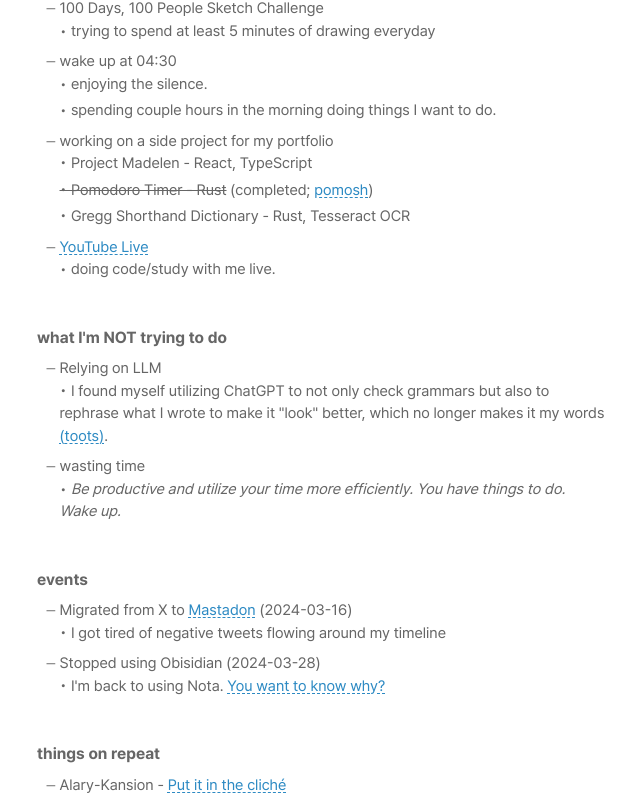
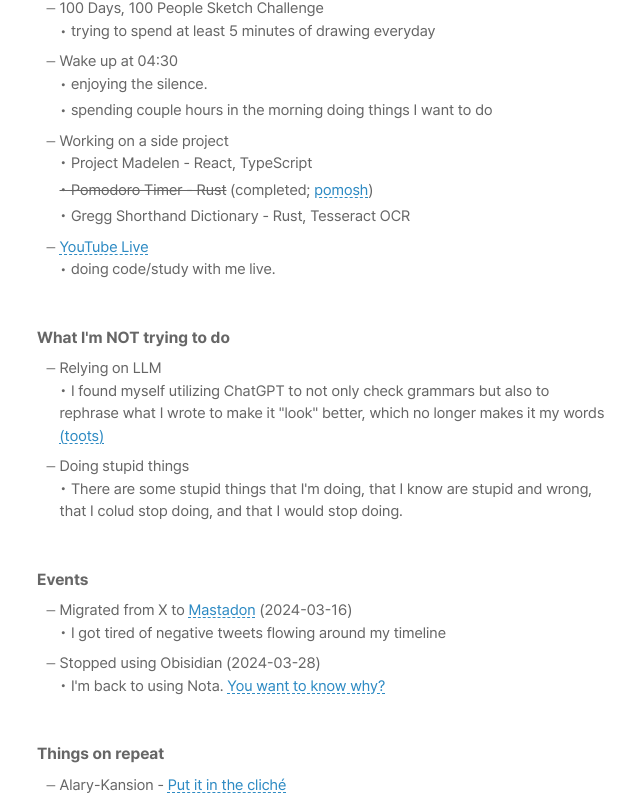
Before and after one commit to raselshikdar/blog.rasel.us.kg, a Next.js app: page /now in a window 1280 px wide. Shown: the part 393-1200 px from the top of the page, without its empty margins (319-959 px from the left). Built offline with nearby package versions, Linux system fonts and the light colour scheme.

Commit message:
chore: now page re-wording

```diff
--- a/package.json
+++ b/package.json
@@ -14,7 +14,7 @@
     "autoprefixer": "10.4.14",
     "gray-matter": "^4.0.3",
     "gsap": "^3.12.5",
-    "jotai": "^2.7.1",
+    "jotai": "^2.7.2",
     "next": "13.3.0",
     "postcss": "8.4.21",
     "prop-types": "^15.8.1",
@@ -28,7 +28,7 @@
     "remark-html": "^15.0.2",
     "remark-prism": "^1.3.6",
     "styled-components": "^5.3.11",
-    "tailwindcss": "^3.4.1"
+    "tailwindcss": "^3.4.3"
   },
   "devDependencies": {
     "@swc-jotai/react-refresh": "^0.1.0",
--- a/src/pages/now/index.tsx
+++ b/src/pages/now/index.tsx
@@ -40,7 +40,7 @@ const Now = () => {
         <main className={styles.main}>
           <div className={styles.section}>
             <div className={styles.title}>
-              <strong>what I'm doing now</strong>
+              <strong>What I'm doing now</strong>
             </div>
             <ul className={styles.list}>
               <li>
@@ -54,7 +54,7 @@ const Now = () => {
                 </a>{' '}
                 and data structures/algorithms
                 <ul>
-                  <li>• expanding my view as a web developer.</li>
+                  <li>• expanding my view as a web developer</li>
                   <li>
                     • solving programming problems (
                     <a
@@ -72,7 +72,7 @@ const Now = () => {
                     >
                       Leetcode
                     </a>
-                    ) in Rust.
+                    ) in Rust
                   </li>
                 </ul>
               </li>
@@ -85,17 +85,17 @@ const Now = () => {
                 </ul>
               </li>
               <li>
-                wake up at 04:30
+                Wake up at 04:30
                 <ul>
                   <li>• enjoying the silence.</li>
                   <li>
                     • spending couple hours in the morning doing things I want
-                    to do.
+                    to do
                   </li>
                 </ul>
               </li>
               <li>
-                working on a side project for my portfolio
+                Working on a side project
                 <ol>
                   <li>• Project Madelen - React, TypeScript</li>
                   <li>
@@ -129,7 +129,7 @@ const Now = () => {
 
           <div className={styles.section}>
             <div className={styles.title}>
-              <strong>what I'm NOT trying to do</strong>
+              <strong>What I'm NOT trying to do</strong>
             </div>
             <ul className={styles.list}>
               <li>
@@ -142,19 +142,16 @@ const Now = () => {
                     <a href="https://techhub.social/@mrolemadelen/112052013783314073">
                       (toots)
                     </a>
-                    .
                   </li>
                 </ul>
               </li>
               <li>
-                wasting time
+                Doing stupid things
                 <ul>
                   <li>
-                    •{' '}
-                    <i>
-                      Be productive and utilize your time more efficiently. You
-                      have things to do. Wake up.
-                    </i>
+                    • There are some stupid things that I'm doing, that I know
+                    are stupid and wrong, that I colud stop doing, and that I
+                    would stop doing.
                   </li>
                 </ul>
               </li>
@@ -163,7 +160,7 @@ const Now = () => {
 
           <div className={styles.section}>
             <div className={styles.title}>
-              <strong>events</strong>
+              <strong>Events</strong>
             </div>
             <ul className={styles.list}>
               <li>
@@ -192,7 +189,7 @@ const Now = () => {
 
           <div className={styles.section}>
             <div className={styles.title}>
-              <strong>things on repeat</strong>
+              <strong>Things on repeat</strong>
             </div>
             <ul className={styles.list}>
               <li>
```
